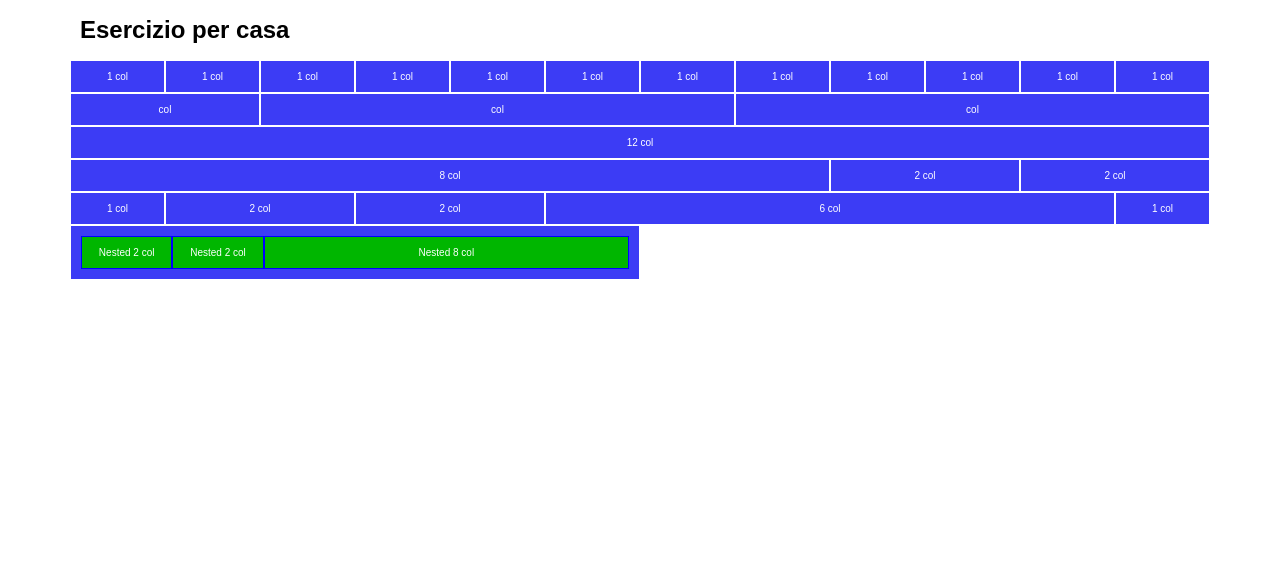
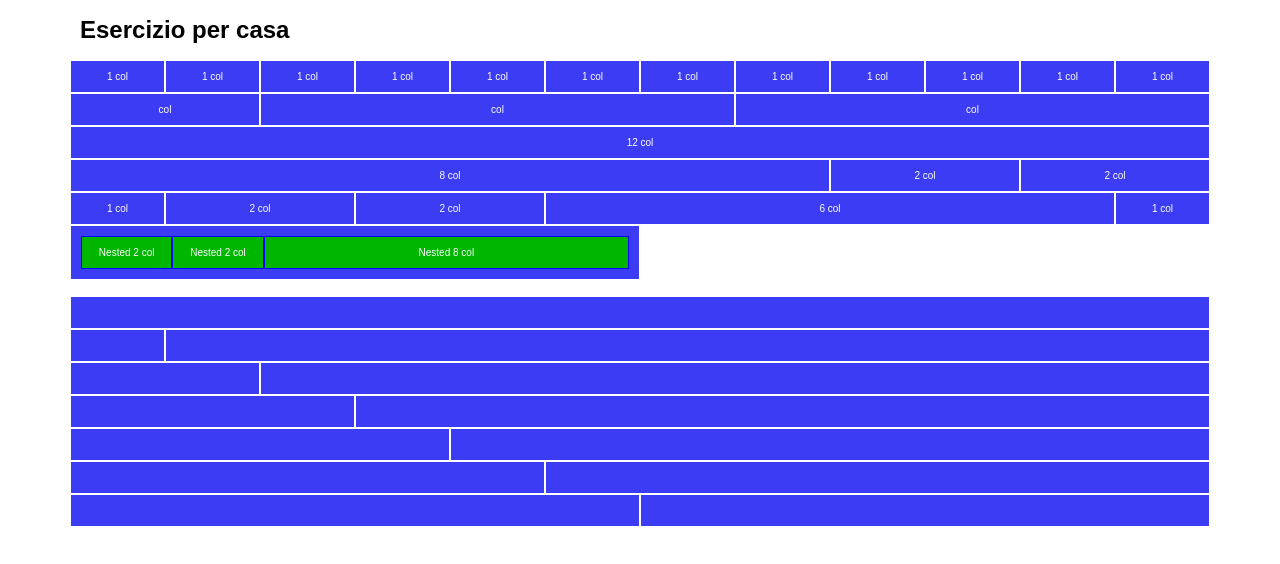
Before and after one commit to AlessandroVano/html-css-12bool, a plain HTML site: page index.html in a window 1280 px wide. Drawn offline with Linux system fonts and the light colour scheme.

Commit message:
Section-2

```diff
--- a/css/main.css
+++ b/css/main.css
@@ -6,7 +6,9 @@ h2 {
     margin: 1rem 0;
     padding-left: 10px;
 }
-
+ .section-1 {
+     margin-bottom: 16px;
+ }
 .box {
     padding: 10px;
     text-align: center;
@@ -27,3 +29,9 @@ h2 {
     background-color: rgb(0, 182, 0);
     border: 1px solid blue
 }
+
+/* SECTION-2  */
+
+.section-2 .box {
+    height: 33px;
+}
--- a/index.html
+++ b/index.html
@@ -11,6 +11,8 @@
 <body>
     <div class="container">
         <h2>Esercizio per casa</h2>
+        <!-- sezione 1 -->
+        <section class="section-1">
             <div class="row">
                 <div class="col-1">
                     <div class="box">1 col</div>
@@ -107,11 +109,66 @@
                                 <div class="box">Nested 8 col</div>
                             </div>
                         </div>
-
-
                     </div>
                 </div>
             </div>
+        </section>
+        <!-- sezione 2 -->
+        <section class="section-2">
+            <div class="row">
+                <div class="col-12">
+                    <div class="box"></div>
+                </div>
+            </div>
+            <div class="row">
+                <div class="col-1">
+                    <div class="box"></div>
+                </div>
+                <div class="col-11">
+                    <div class="box"></div>
+                </div>
+            </div>
+            <div class="row">
+                <div class="col-2">
+                    <div class="box"></div>
+                </div>
+                <div class="col-10">
+                    <div class="box"></div>
+                </div>
+            </div>
+            <div class="row">
+                <div class="col-3">
+                    <div class="box"></div>
+                </div>
+                <div class="col-9">
+                    <div class="box"></div>
+                </div>
+            </div>
+            <div class="row">
+                <div class="col-4">
+                    <div class="box"></div>
+                </div>
+                <div class="col-8">
+                    <div class="box"></div>
+                </div>
+            </div>
+            <div class="row">
+                <div class="col-5">
+                    <div class="box"></div>
+                </div>
+                <div class="col-7">
+                    <div class="box"></div>
+                </div>
+            </div>
+            <div class="row">
+                <div class="col-6">
+                    <div class="box"></div>
+                </div>
+                <div class="col-6">
+                    <div class="box"></div>
+                </div>
+            </div>
+        </section>
 
     </div>
 </body>
```
Lines whose indentation alone changed are shown as unchanged.
